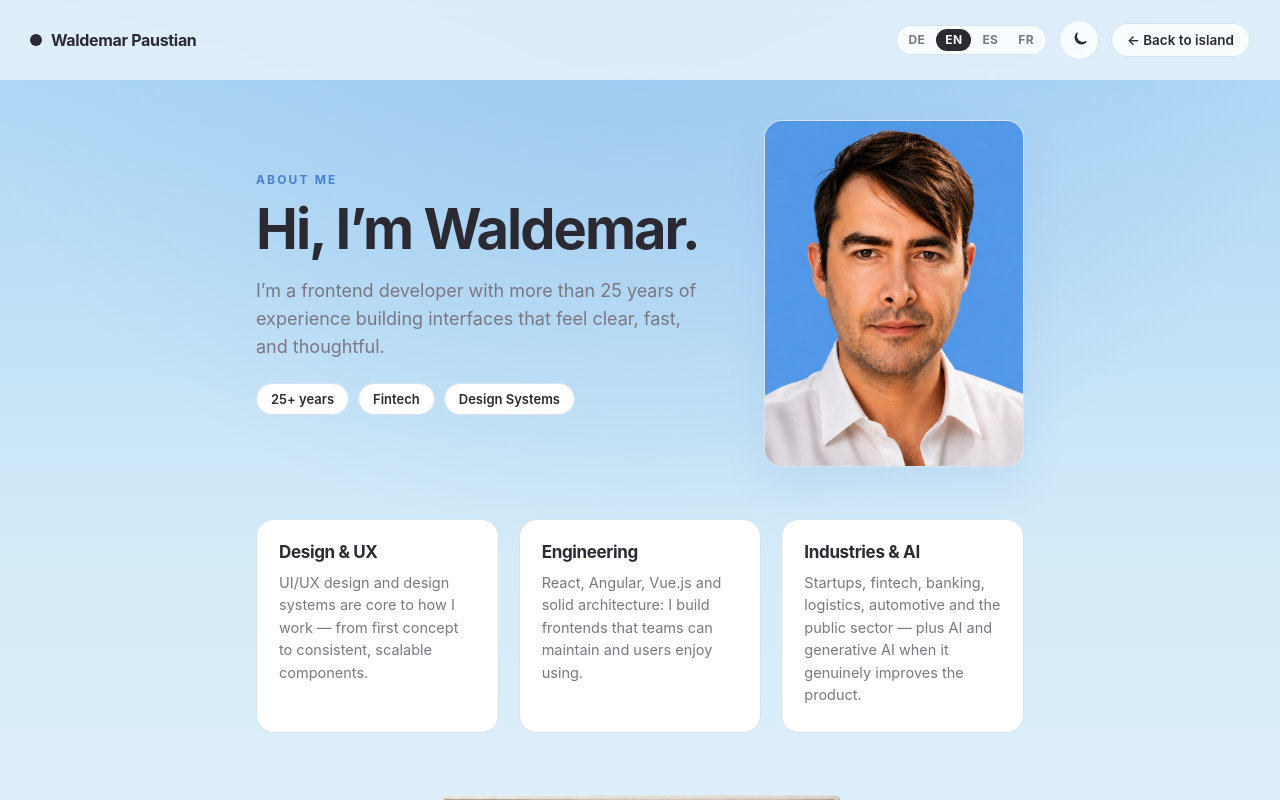
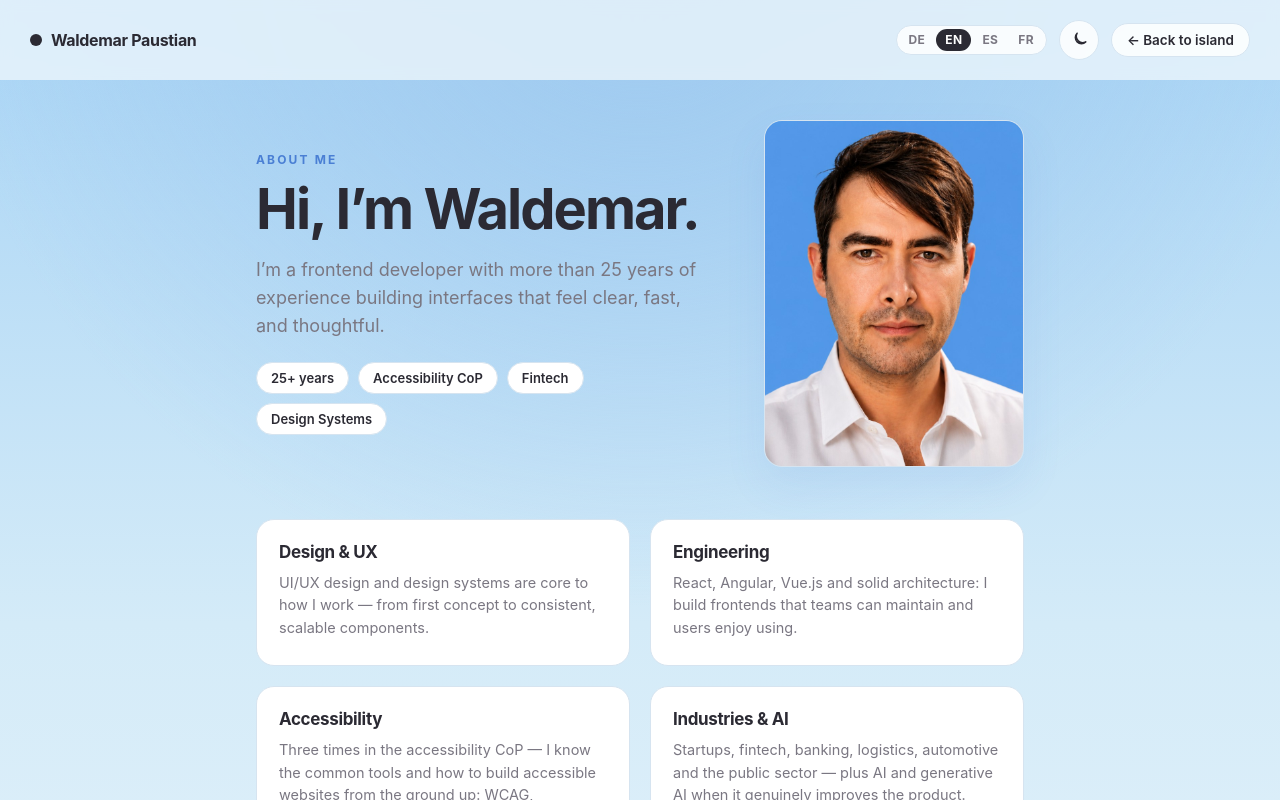
Before and after one commit to waldemarpaustian-engineering/portfolio-diorama-react, a React (Vite) app: page /about in a window 1280 px wide. Shown: the top 800 px of the page. Built offline with nearby package versions, Linux system fonts and the light colour scheme; no server answers.

Commit message:
dark mode

```diff
--- a/src/i18n/index.js
+++ b/src/i18n/index.js
@@ -22,7 +22,7 @@ const resources = {
         eyebrow: 'About me',
         title: 'Hi, I’m Waldemar.',
         intro: 'I’m a frontend developer with more than 25 years of experience building interfaces that feel clear, fast, and thoughtful.',
-        stats: ['25+ years', 'Fintech', 'Design Systems'],
+        stats: ['25+ years', 'Accessibility CoP', 'Fintech', 'Design Systems'],
         blocks: [
           {
             title: 'Design & UX',
@@ -31,6 +31,10 @@ const resources = {
           {
             title: 'Engineering',
             text: 'React, Angular, Vue.js and solid architecture: I build frontends that teams can maintain and users enjoy using.',
+          },
+          {
+            title: 'Accessibility',
+            text: 'Three times in the accessibility CoP — I know the common tools and how to build accessible websites from the ground up: WCAG, semantics, keyboard use, screen readers and meaningful testing.',
           },
           {
             title: 'Industries & AI',
@@ -84,7 +88,7 @@ const resources = {
         eyebrow: 'Über mich',
         title: 'Hallo, ich bin Waldemar.',
         intro: 'Ich bin Frontend-Entwickler — seit über 25 Jahren baue ich Weboberflächen, die klar, schnell und angenehm zu nutzen sind.',
-        stats: ['25+ Jahre', 'Fintech', 'Design Systems'],
+        stats: ['25+ Jahre', 'Barrierefreiheit CoP', 'Fintech', 'Design Systems'],
         blocks: [
           {
             title: 'Design & UX',
@@ -93,6 +97,10 @@ const resources = {
           {
             title: 'Entwicklung',
             text: 'React, Angular, Vue.js und saubere Architektur: ich entwickle Frontends, die Teams pflegen und Nutzer gern bedienen.',
+          },
+          {
+            title: 'Barrierefreiheit',
+            text: 'Dreimal im Barrierefreiheit-CoP — ich kenne die gängigen Tools und weiß, wie man Websites von Anfang an zugänglich baut: WCAG, Semantik, Tastaturbedienung, Screenreader und sinnvolle Tests.',
           },
           {
             title: 'Branchen & KI',
@@ -146,7 +154,7 @@ const resources = {
         eyebrow: 'Sobre mí',
         title: 'Hola, soy Waldemar.',
         intro: 'Soy desarrollador frontend con más de 25 años de experiencia creando interfaces claras, rápidas y agradables de usar.',
-        stats: ['25+ años', 'Fintech', 'Design Systems'],
+        stats: ['25+ años', 'CoP Accesibilidad', 'Fintech', 'Design Systems'],
         blocks: [
           {
             title: 'Diseño & UX',
@@ -155,6 +163,10 @@ const resources = {
           {
             title: 'Desarrollo',
             text: 'React, Angular, Vue.js y arquitectura sólida: construyo frontends que los equipos pueden mantener y los usuarios disfrutan.',
+          },
+          {
+            title: 'Accesibilidad',
+            text: 'Tres veces en el CoP de accesibilidad — conozco las herramientas habituales y sé cómo crear sitios accesibles desde el principio: WCAG, semántica, teclado, lectores de pantalla y pruebas con sentido.',
           },
           {
             title: 'Sectores & IA',
@@ -208,7 +220,7 @@ const resources = {
         eyebrow: 'À propos',
         title: 'Bonjour, je suis Waldemar.',
         intro: 'Je suis développeur frontend avec plus de 25 ans d’expérience à créer des interfaces claires, rapides et agréables à utiliser.',
-        stats: ['25+ ans', 'Fintech', 'Design Systems'],
+        stats: ['25+ ans', 'CoP Accessibilité', 'Fintech', 'Design Systems'],
         blocks: [
           {
             title: 'Design & UX',
@@ -217,6 +229,10 @@ const resources = {
           {
             title: 'Développement',
             text: 'React, Angular, Vue.js et une architecture solide : je construis des frontends que les équipes peuvent maintenir et que les utilisateurs aiment.',
+          },
+          {
+            title: 'Accessibilité',
+            text: 'Trois fois dans le CoP accessibilité — je connais les outils courants et sais comment concevoir des sites accessibles dès le départ : WCAG, sémantique, clavier, lecteurs d’écran et tests pertinents.',
           },
           {
             title: 'Secteurs & IA',
--- a/src/index.css
+++ b/src/index.css
@@ -275,7 +275,7 @@ html[data-theme="dark"] .about-hero__portrait {
 .about-blocks {
   margin-top: 52px;
   display: grid;
-  grid-template-columns: repeat(3, 1fr);
+  grid-template-columns: repeat(2, 1fr);
   gap: 20px;
   text-align: left;
 }
```
